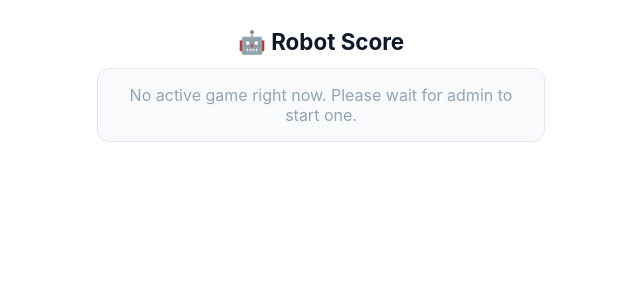
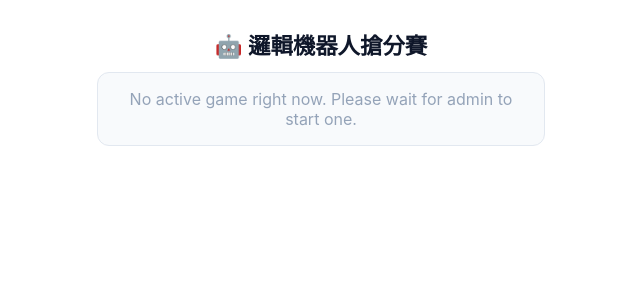
Before and after one commit to calvinchen0810/robot-score, a FastAPI app: page / in a window 1280 px wide. Shown: the top 300 px of the page, without its empty margins (319-959 px from the left). Run offline with FastAPI, Linux system fonts and the light colour scheme; data that the repository does not hold is empty.

Commit message:
refine client ui

```diff
--- a/templates/client.html
+++ b/templates/client.html
@@ -10,7 +10,7 @@
   <div class="container" id="app">
     <!-- Step 1: Join / Create team -->
     <div id="joinView">
-      <h1>🤖 Robot Score</h1>
+      <h1>🤖 邏輯機器人搶分賽</h1>
       <div class="card" id="loadingMsg">
         <p class="text-center text-muted">Loading game…</p>
       </div>
@@ -91,7 +91,7 @@
       if (teams.length > 0) {
         document.getElementById('existingTeams').style.display = '';
         document.getElementById('teamList').innerHTML = teams.map(t =>
-          '<button class="btn btn-sm" style="margin:4px;background:#e2e8f0;color:#334155" onclick="rejoin(' + t.id + ',\'' + escHtml(t.name) + '\',' + (t.start_order || 0) + ')">' + escHtml(t.name) + (t.start_order ? ' <span style="color:#2563eb;font-weight:700">起點 #' + t.start_order + '</span>' : '') + '</button>'
+          '<button class="btn btn-sm" style="margin:4px;background:#e2e8f0;color:#334155" onclick="rejoin(' + t.id + ',\'' + escHtml(t.name) + '\',' + (t.start_order || 0) + ')">' + escHtml(t.name) + (t.start_order ? ' <span style="color:#2563eb;font-weight:700;font-size:0.85rem;display:inline-block;margin-left:6px">起點 #' + t.start_order + '</span>' : '') + '</button>'
         ).join('');
       }
     }
```
